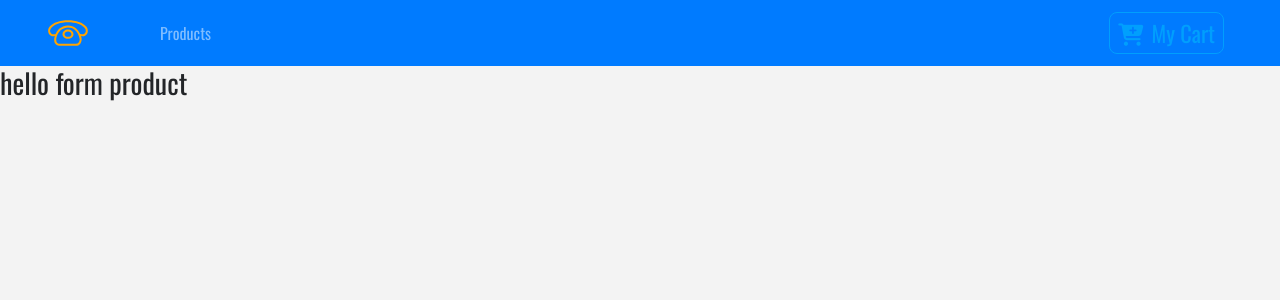
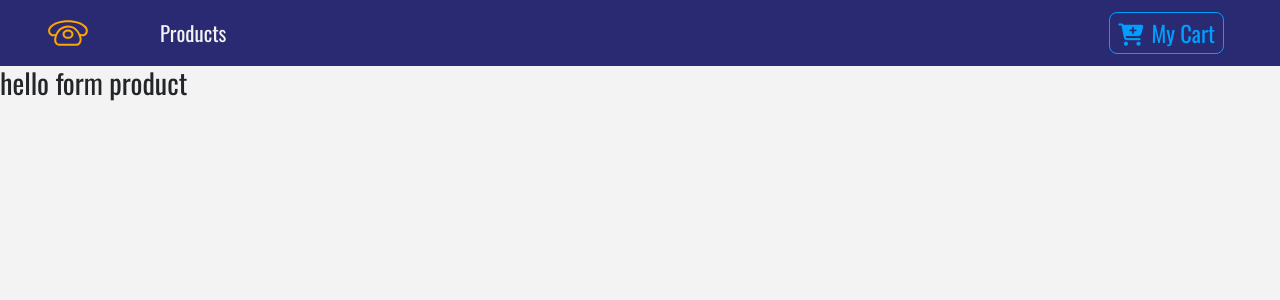
Before and after one commit to ahmednasser19/mobile-shop-react, a React (Create React App) app: page / in a window 1280 px wide. Shown: the top 300 px of the page. Built offline with nearby package versions, Linux system fonts and the light colour scheme.

Commit message:
adding styles for navbar

```diff
--- a/src/components/Navbar.js
+++ b/src/components/Navbar.js
@@ -6,7 +6,7 @@
 export default class Navbar extends Component {
   render() {
     return (
-      <nav className="navbar navbar-expand-sm bg-primary navbar-dark px-sm-5">
+      <NavWrapper className="navbar navbar-expand-sm  navbar-dark px-sm-5">
         {/*
       https://www.iconfinder.com/icons/1243689/call_phone_icon
       Creative Commons (Attribution 3.0 Unported);
@@ -29,7 +29,16 @@
             my cart
           </ButtonContainer>
         </Link>
-      </nav>
+      </NavWrapper>
     );
   }
 }
+
+const NavWrapper = styled.nav`
+  background: var(--mainBlue);
+  .nav-link {
+    color: var(--mainWhite) !important;
+    font-size: 1.3rem;
+    text-transform: capitalize;
+  }
+`;
```
Also changed, not shown: 1 other file (tests, documents, lock files or other folders).
